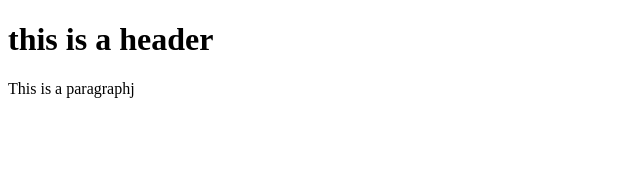
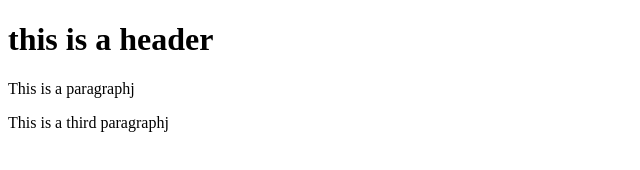
Before and after one commit to Domunv/git-test, a website: page index.html in a window 1280 px wide. Shown: the whole page, without its empty margins (0-640 px from the left). Drawn offline with Linux system fonts and the light colour scheme.

Commit message:
Foutrh commit

```diff
--- a/index.html
+++ b/index.html
@@ -8,5 +8,6 @@
 <body>
     <h1> this is a header </h1>
     <p>This is a paragraphj</p>
+    <p>This is a third paragraphj</p>
 </body>
 </html>
```
Also changed, not shown: package.json (added, +24 -0 lines), 2 other files.
